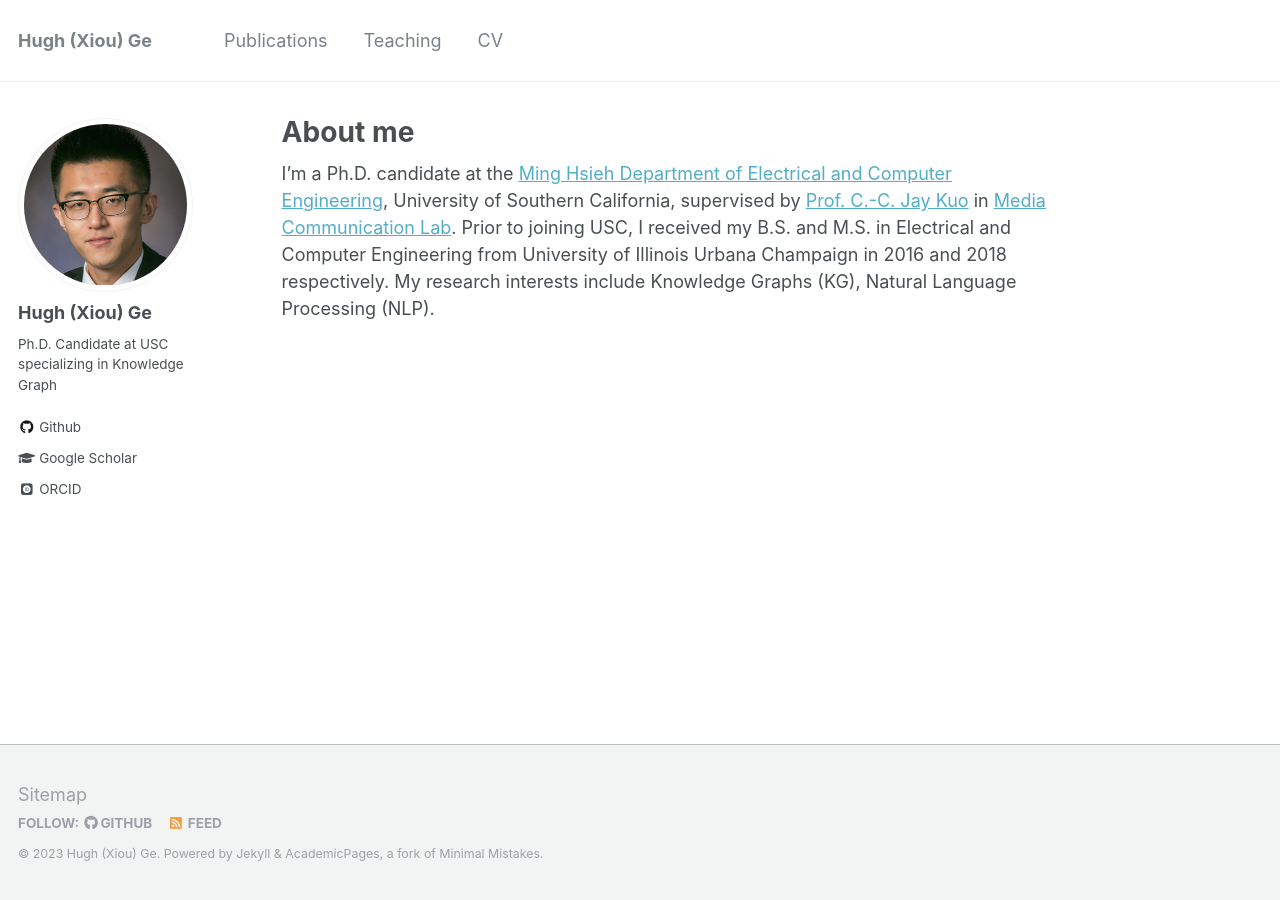
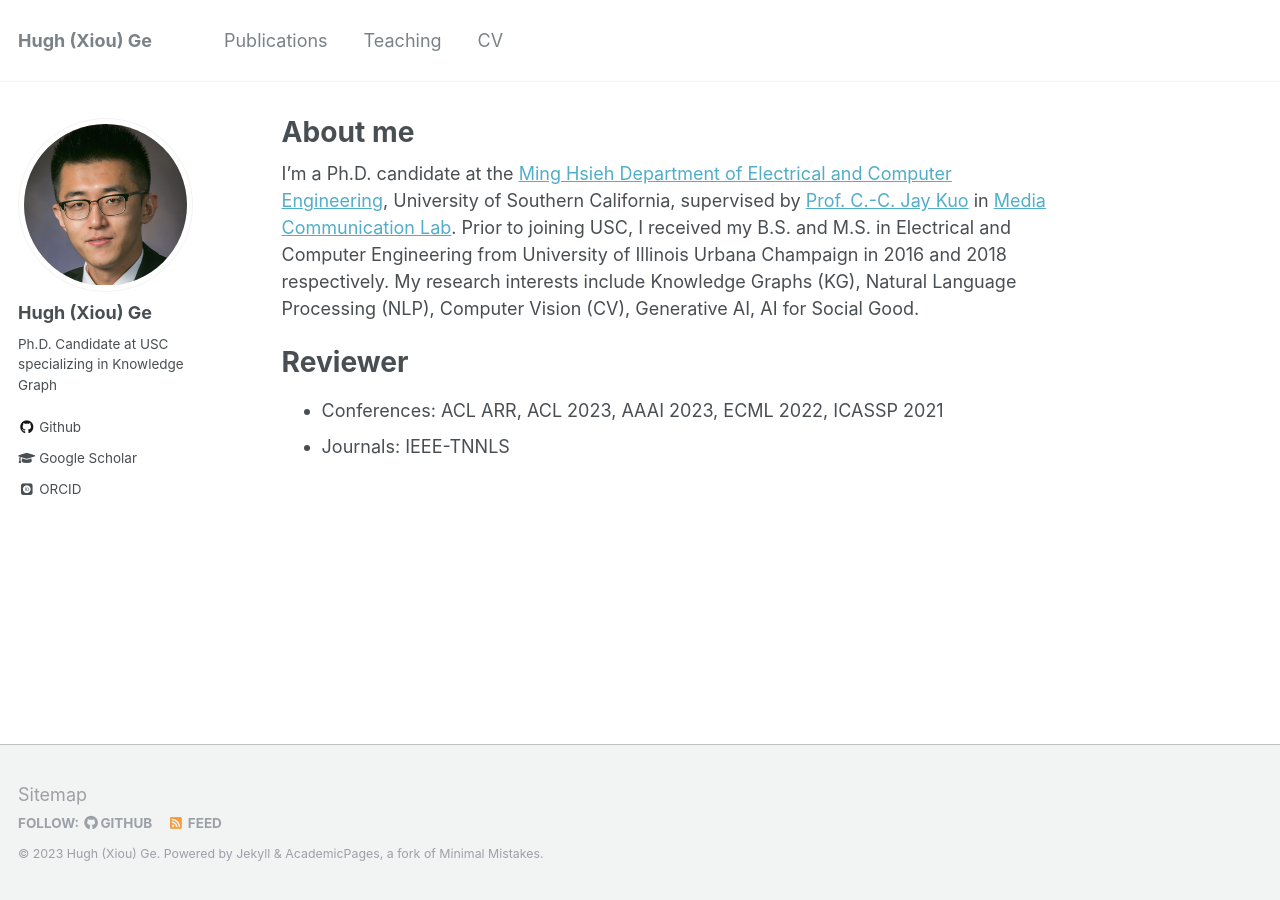
Before and after one commit to hughxiouge/hughxiouge.github.io, a Jekyll site: the page built from _pages/about.md, in a window 1280 px wide. Built offline with Jekyll 4.4.1, drawn with Linux system fonts in a browser that asks for light colours; some web fonts are replaced.

Commit message:
update web march 2023

```diff
--- a/_pages/about.md
+++ b/_pages/about.md
@@ -8,4 +8,9 @@ redirect_from:
   - /about.html
 ---
 
-I'm a Ph.D. candidate at the [Ming Hsieh Department of Electrical and Computer Engineering](https://minghsiehece.usc.edu/), University of Southern California, supervised by [Prof. C.-C. Jay Kuo](https://viterbi.usc.edu/directory/faculty/Kuo/Chung-Chieh) in [Media Communication Lab](https://mcl.usc.edu/). Prior to joining USC, I received my B.S. and M.S. in Electrical and Computer Engineering from University of Illinois Urbana Champaign in 2016 and 2018 respectively. My research interests include Knowledge Graphs (KG), Natural Language Processing (NLP).
+I'm a Ph.D. candidate at the [Ming Hsieh Department of Electrical and Computer Engineering](https://minghsiehece.usc.edu/), University of Southern California, supervised by [Prof. C.-C. Jay Kuo](https://viterbi.usc.edu/directory/faculty/Kuo/Chung-Chieh) in [Media Communication Lab](https://mcl.usc.edu/). Prior to joining USC, I received my B.S. and M.S. in Electrical and Computer Engineering from University of Illinois Urbana Champaign in 2016 and 2018 respectively. My research interests include Knowledge Graphs (KG), Natural Language Processing (NLP), Computer Vision (CV), Generative AI, AI for Social Good.
+
+Reviewer
+======
+* Conferences: ACL ARR, ACL 2023, AAAI 2023, ECML 2022, ICASSP 2021
+* Journals: IEEE-TNNLS
```
Also changed, not shown: _pages/cv.md (+1 -1 lines).
